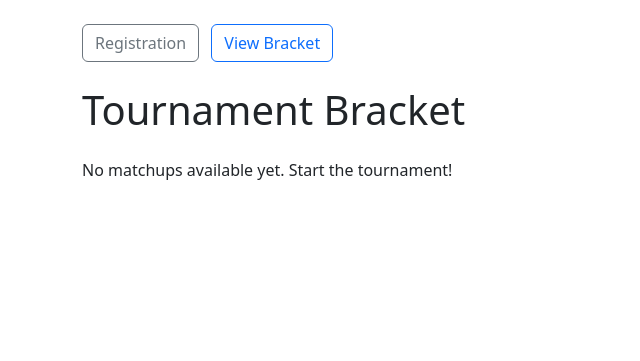
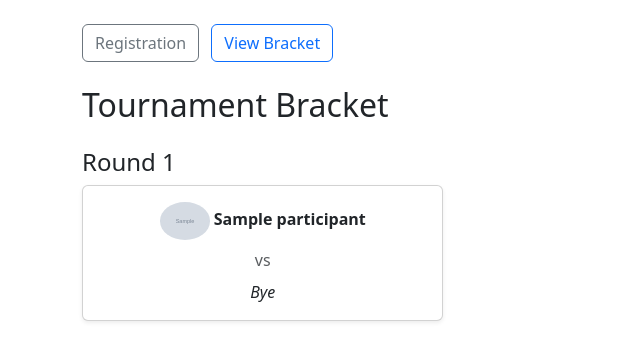
Before and after one commit to venerialduke/HackItBrackIt, a Flask app: page /bracket in a window 1280 px wide. Shown: the top 361 px of the page, without its empty margins (0-640 px from the left). Run offline with Flask 3, Linux system fonts and the light colour scheme; tables that the repository leaves empty hold one stand-in row (values such as "Sample post"); grey boxes marked "Sample" are stand-in pictures.

Commit message:
bracket logic start

```diff
--- /dev/null
+++ b/app/bracket_logic.py
@@ -0,0 +1,38 @@
+import uuid
+import math
+
+class Match:
+	def __init__(self, player1=None, player2=None):
+		self.player1 = player1
+		self.player2 = player2
+		self.score1 = None
+		self.score2 = None
+		self.winner = None
+
+class Bracket:
+	def __init__(self, participants):
+		self.participants = participants[:]
+		if len(self.participants) % 2 != 0:
+			self.participants.append(None)
+
+		self.rounds = []  # rounds[round_index][match_index]
+		self._build()
+
+	def _build(self):
+		current_players = self.participants
+		num_matches = len(current_players) // 2
+
+		# Round 1
+		round_matches = []
+		for i in range(0, len(current_players), 2):
+			round_matches.append(Match(current_players[i], current_players[i+1]))
+		self.rounds.append(round_matches)
+
+		# Future rounds
+		while num_matches > 1:
+			num_matches = math.ceil(num_matches / 2)
+			self.rounds.append([Match() for _ in range(num_matches)])
+
+	def __getitem__(self, index):
+		round_num, match_num = index
+		return self.rounds[round_num - 1][match_num - 1]
--- a/app/routes.py
+++ b/app/routes.py
@@ -1,6 +1,8 @@
-from flask import Blueprint, render_template, request, redirect, url_for
+from flask import render_template, request, redirect, url_for
 from .models import Participant
+from .bracket_logic import Bracket
 from . import db
+from flask import Blueprint
 
 bp = Blueprint('main', __name__)  # <- this is the blueprint object
 
@@ -32,35 +34,6 @@ def generate_avatar_filename(name, color, show):
 
 @bp.route('/bracket', methods=['GET', 'POST'])
 def bracket():
-	from .models import Participant
 	participants = Participant.query.all()
-
-	# Handle form submission
-	if request.method == 'POST':
-		print("Form submitted:", request.form)
-
-		# Optional: Parse submitted scores
-		try:
-			# Example: grabbing score inputs based on player IDs
-			player1_id = int(request.form.get('player1_id'))
-			player2_id = int(request.form.get('player2_id'))
-			score1 = int(request.form.get(f'score_{player1_id}'))
-			score2 = int(request.form.get(f'score_{player2_id}'))
-
-			print(f"Game result: {player1_id} ({score1}) vs {player2_id} ({score2})")
-
-			# TODO: store result, advance winner, etc.
-		except Exception as e:
-			print("Error parsing form:", e)
-
-		# Redirect to GET version to prevent form resubmission
-		return redirect(url_for('main.bracket'))
-
-	# TEMPORARY hardcoded matchups (we’ll improve this soon)
-	matchups = []
-	if len(participants) >= 2:
-		matchups.append((participants[0], participants[1]))
-	if len(participants) >= 4:
-		matchups.append((participants[2], participants[3]))
-
-	return render_template('bracket.html', matchups=matchups)
+	bracket = Bracket(participants)
+	return render_template('bracket.html', bracket=bracket)
--- a/app/templates/bracket.html
+++ b/app/templates/bracket.html
@@ -1,50 +1,34 @@
 {% extends "base.html" %}
 {% block content %}
-<h1 class="mb-4">Tournament Bracket</h1>
+<h2 class="mb-4">Tournament Bracket</h2>
 
-{% if matchups %}
-	<div class="row row-cols-1 row-cols-md-2 g-4">
-		{% for player1, player2 in matchups %}
-		{% if player1 and player2 %}
+{% for round in bracket.rounds %}
+	<h4>Round {{ loop.index }}</h4>
+	<div class="row row-cols-1 row-cols-md-2 row-cols-lg-3 g-3 mb-4">
+		{% for match in round %}
 		<div class="col">
-			<div class="card shadow-sm">
-				<div class="card-header bg-secondary text-white">
-					Matchup
+			<div class="card p-3 shadow-sm">
+				<div class="text-center mb-2">
+					{% if match.player1 %}
+						<img src="{{ url_for('static', filename='avatars/' ~ match.player1.avatar_filename) }}" width="50" class="rounded-circle">
+						<strong>{{ match.player1.name }}</strong>
+					{% else %}
+						<em>Bye</em>
+					{% endif %}
 				</div>
-				<div class="card-body">
-					<div class="d-flex justify-content-between align-items-center mb-3">
-						<div class="text-center">
-							<img src="{{ url_for('static', filename='avatars/' ~ player1.avatar_filename) }}" width="50" class="rounded-circle"><br>
-							<strong>{{ player1.name }}</strong>
-						</div>
-						<span class="fs-4">vs</span>
-						<div class="text-center">
-							<img src="{{ url_for('static', filename='avatars/' ~ player2.avatar_filename) }}" width="50" class="rounded-circle"><br>
-							<strong>{{ player2.name }}</strong>
-						</div>
-					</div>
-
-                    <form method="POST">
-                        <input type="hidden" name="player1_id" value="{{ player1.id }}">
-                        <input type="hidden" name="player2_id" value="{{ player2.id }}">
-
-                        <div class="row">
-                            <div class="col">
-                                <input type="number" class="form-control" placeholder="Score" name="score_{{ player1.id }}">
-                            </div>
-                            <div class="col">
-                                <input type="number" class="form-control" placeholder="Score" name="score_{{ player2.id }}">
-                            </div>
-                        </div>
-                        <button class="btn btn-primary mt-3 w-100">Submit Result</button>
-                    </form>
+				<div class="text-center text-muted">vs</div>
+				<div class="text-center mt-2">
+					{% if match.player2 %}
+						<img src="{{ url_for('static', filename='avatars/' ~ match.player2.avatar_filename) }}" width="50" class="rounded-circle">
+						<strong>{{ match.player2.name }}</strong>
+					{% else %}
+						<em>Bye</em>
+					{% endif %}
 				</div>
 			</div>
 		</div>
-		{% endif %}
 		{% endfor %}
 	</div>
-{% else %}
-<p>No matchups available yet. Start the tournament!</p>
-{% endif %}
+{% endfor %}
+
 {% endblock %}
```
